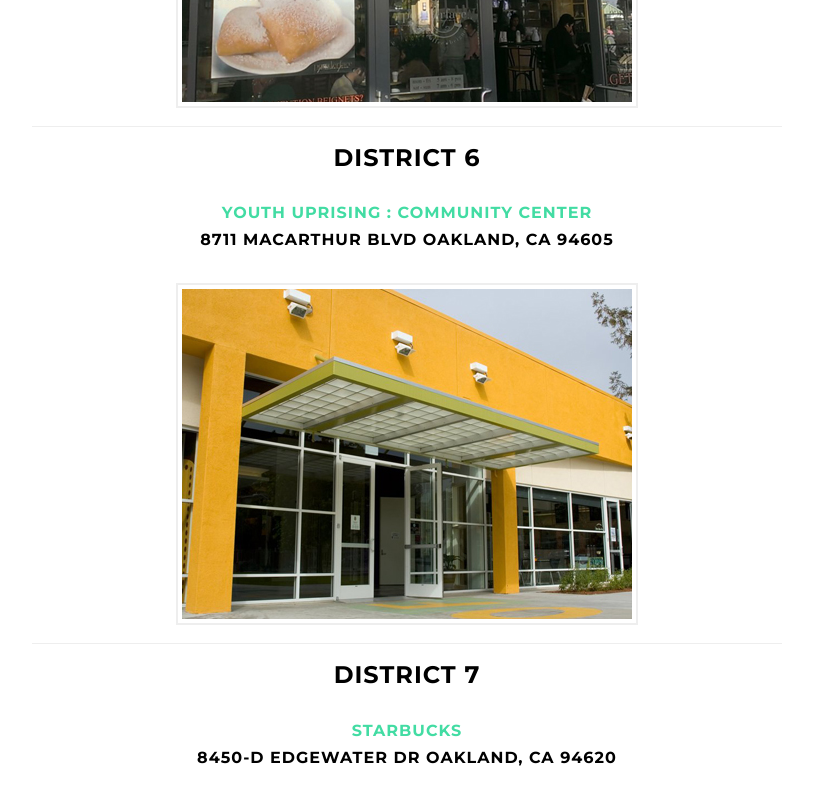
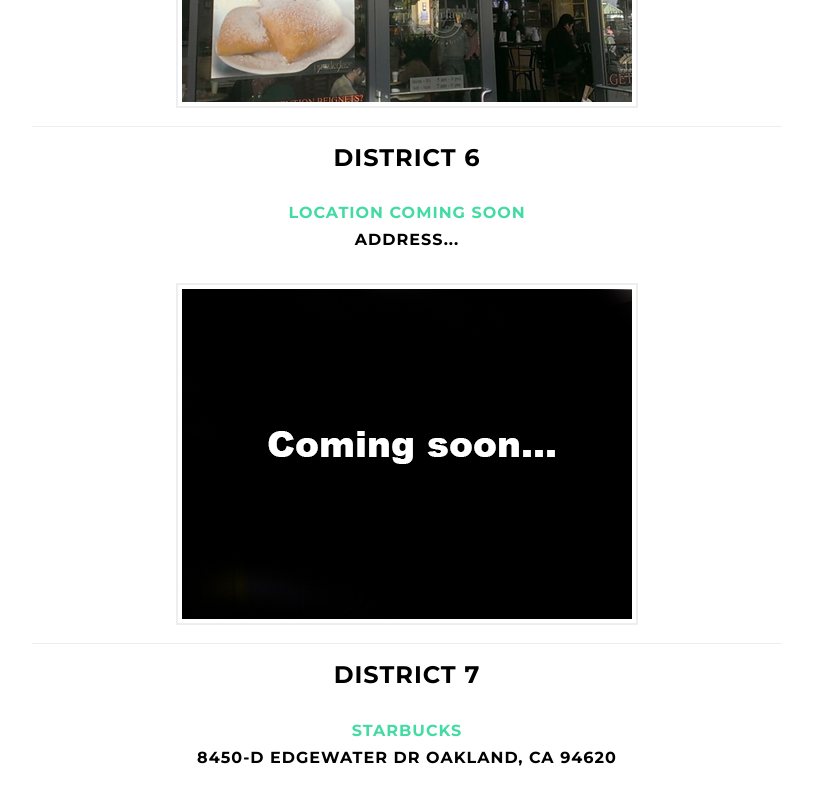
Before and after one commit to openoakland/openoaklandeverywhere, a plain HTML site: page index.html in a window 1280 px wide. Shown: the part 4420-5218 px from the top of the page, without its empty margins (233-1046 px from the left). Drawn offline with Linux system fonts and the light colour scheme.

Commit message:
removed Youth Uprising

```diff
--- a/index.html
+++ b/index.html
@@ -109,8 +109,7 @@
 Oakland, CA 94602</span><br /></h3><br /><a href="http://www.hive-cafe.com/"><img src="img/hive.jpg" style="margin-top:-34px; border:2px solid #EEE; padding:4px;"></a></div>
                    <div class="box"><h3>District 5<br /><br /><span style="text-align:left;font-size:16px;"><a href="http://www.yelp.com/biz/powderface-oakland?osq=powerderface">Powderface</a><br />3411 E 12th St, Ste 134
 Oakland, CA 94601</span><br /></h3><br /><a href="http://www.powderfacecafe.com/home.html"><img src="img/powder.jpg" style="margin-top:-34px; border:2px solid #EEE; padding:4px;"></a></div>
-                  <div class="box"><h3>District 6<br /><br /><span style="text-align:left;font-size:16px;"><a href="http://www.yelp.com/biz/youth-uprising-oakland">Youth Uprising : Community Center</a><br />8711 Macarthur Blvd
-Oakland, CA 94605</span><br /></h3><br /><a href="http://www.youthuprising.org/home"><img src="img/youth.jpg" style="margin-top:-34px; border:2px solid #EEE; padding:4px;"></a></div>
+                  <div class="box"><h3>District 6<br /><br /><span style="text-align:left;font-size:16px;"><a href="http://www.yelp.com/biz/youth-uprising-oakland">Location Coming Soon</a><br />Address...</span><br /></h3><br /><a href="http://www.youthuprising.org/home"><img src="img/soon.jpg" style="margin-top:-34px; border:2px solid #EEE; padding:4px;"></a></div>
                     <div class="box"><h3>District 7<br /><br /><span style="text-align:left;font-size:16px;"><a href="http://www.yelp.com/biz/starbucks-oakland-5">Starbucks</a><br />8450-D Edgewater Dr
 Oakland, CA 94620</span><br /></h3><br /><a href="http://www.starbucks.com/"><img src="img/starbucks.jpg" style="margin-top:-34px; border:2px solid #EEE; padding:4px;"></a></div>
                     <div class="box"><h3>FINAL PARTY @ 6:00 PM: OAKLAND IMPACT HUB<br /><br /><span style="text-align:left;font-size:24px;"><a href="http://www.yelp.com/biz/impact-hub-oakland-oakland">IMPACT HUB</a></span><br /><span style="font-size:16px">2323 Broadway, Oakland, CA 94612
```
